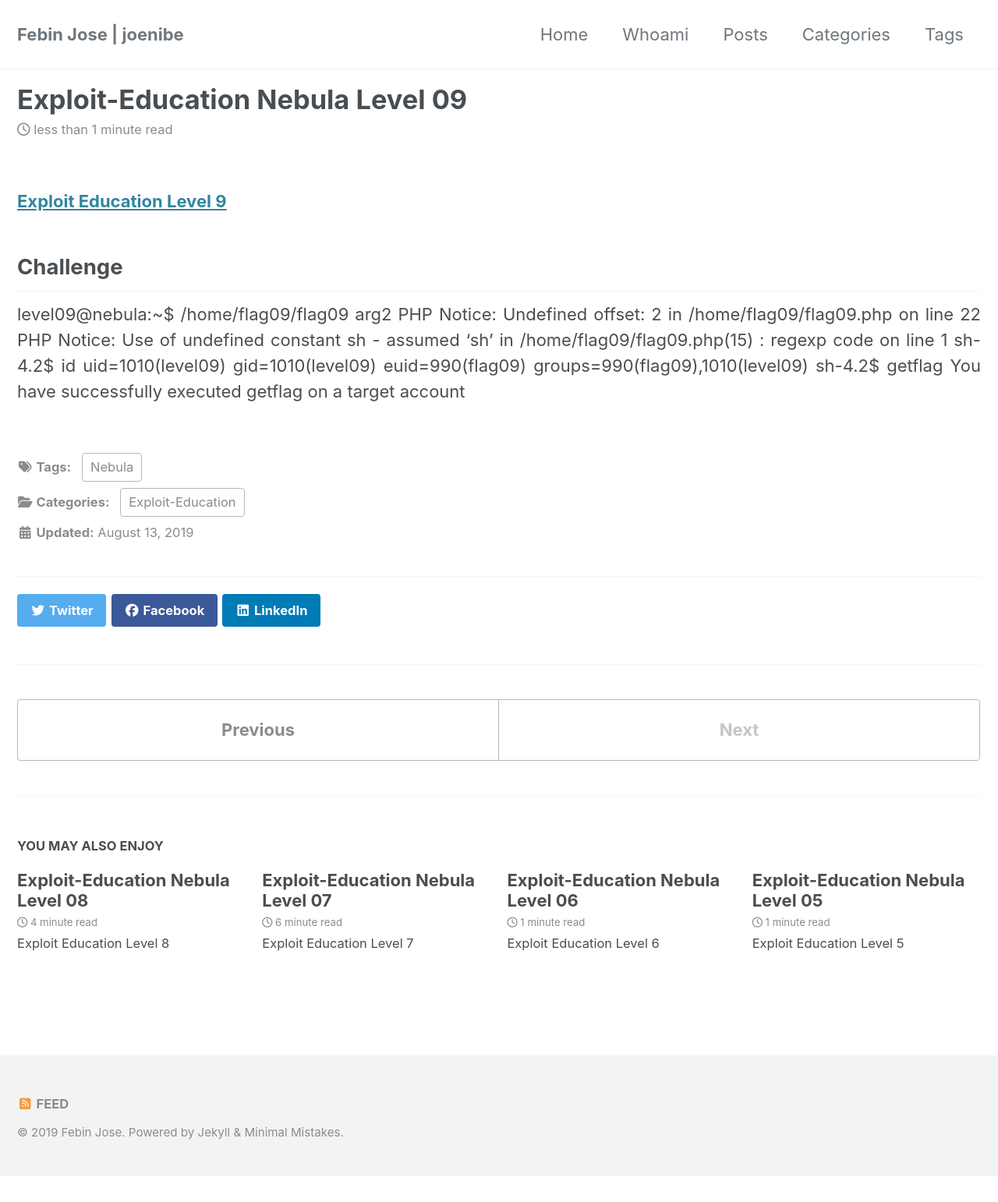
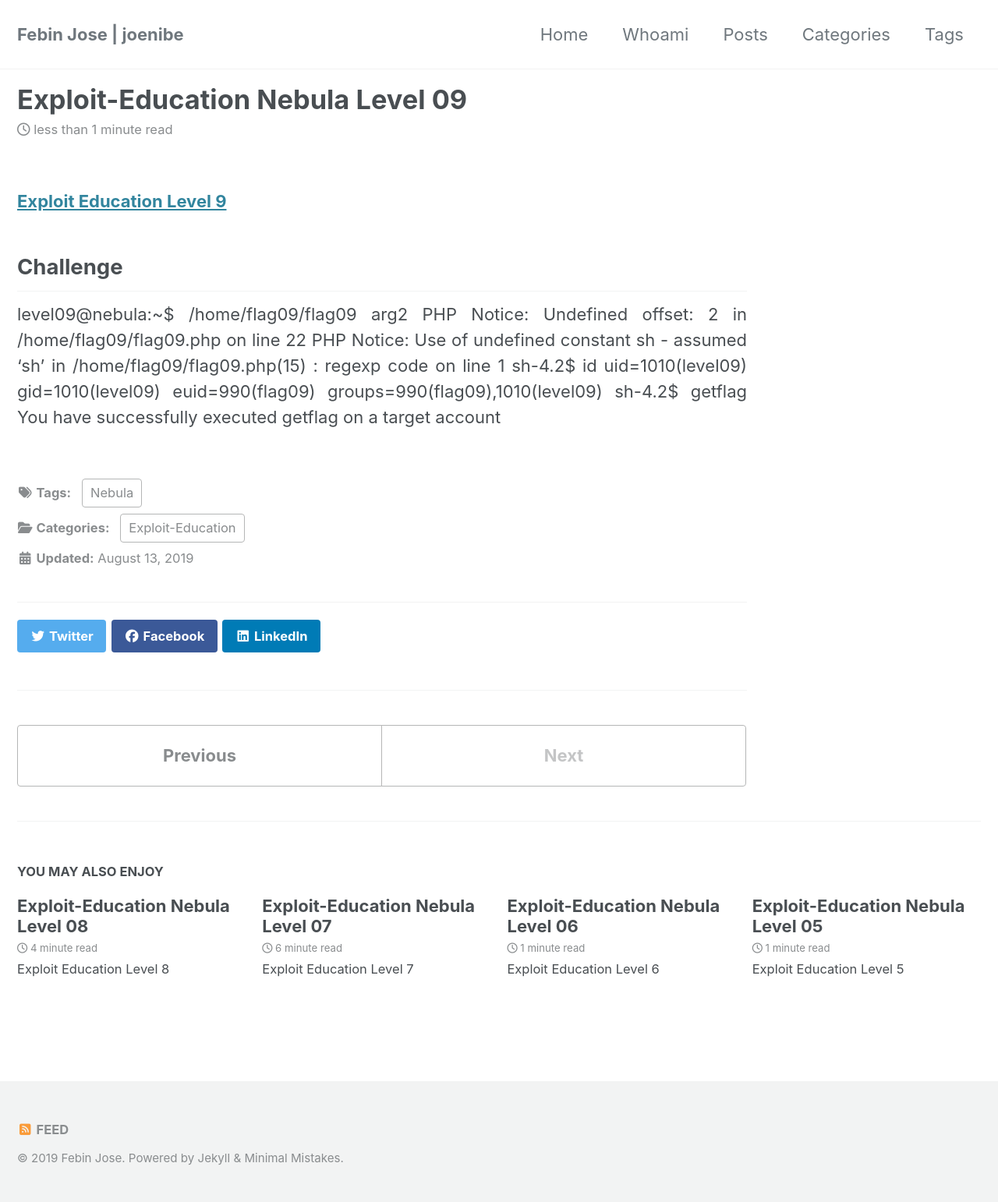
Before and after one commit to JoeNibe/JoeNibe.github.io, a Jekyll site: the page built from _posts/nebula/2019-08-13-level09.md, in a window 1280 px wide. Shown: the whole page at 78% size. Built offline with Jekyll 4.4.1, drawn with Linux system fonts in a browser that asks for light colours; cached includes are drawn as plain includes; nearby versions of some CDN libraries; before the commit the page ends 1509 px from its top, so only the background shows below that.

Commit message:
Update single_c.html

```diff
--- a/_layouts/single_c.html
+++ b/_layouts/single_c.html
@@ -17,7 +17,7 @@
 <div id="main" role="main" >
 
 
-  <article class="page" style="word-wrap: break-word;float: left;text-align: justify;width: auto" itemscope itemtype="https://schema.org/CreativeWork">
+  <article class="page" style="word-wrap: break-word;float: left;text-align: justify" itemscope itemtype="https://schema.org/CreativeWork">
     {% if page.title %}<meta itemprop="headline" content="{{ page.title | markdownify | strip_html | strip_newlines | escape_once }}">{% endif %}
     {% if page.excerpt %}<meta itemprop="description" content="{{ page.excerpt | markdownify | strip_html | strip_newlines | escape_once }}">{% endif %}
     {% if page.date %}<meta itemprop="datePublished" content="{{ page.date | date: "%B %d, %Y" }}">{% endif %}
```
